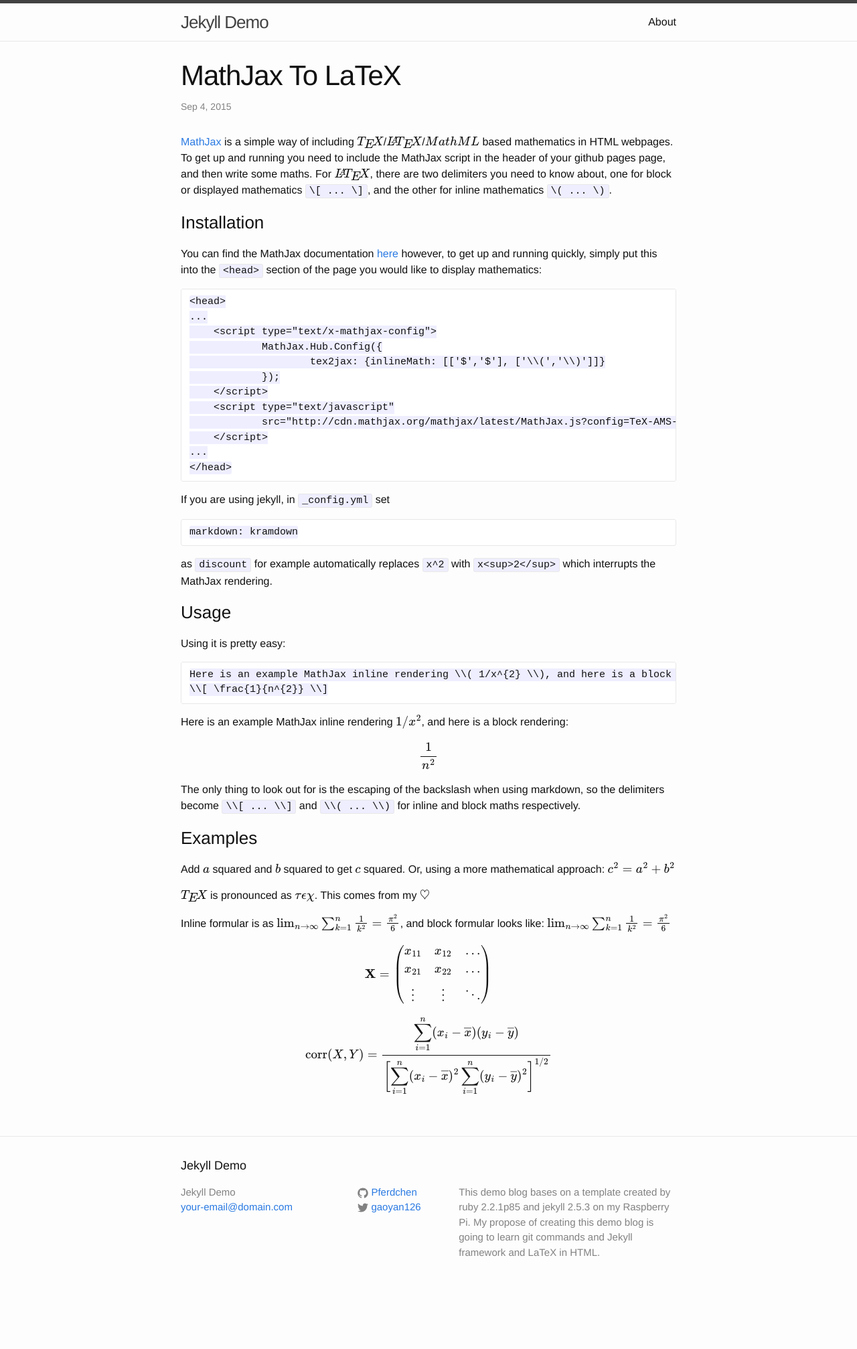
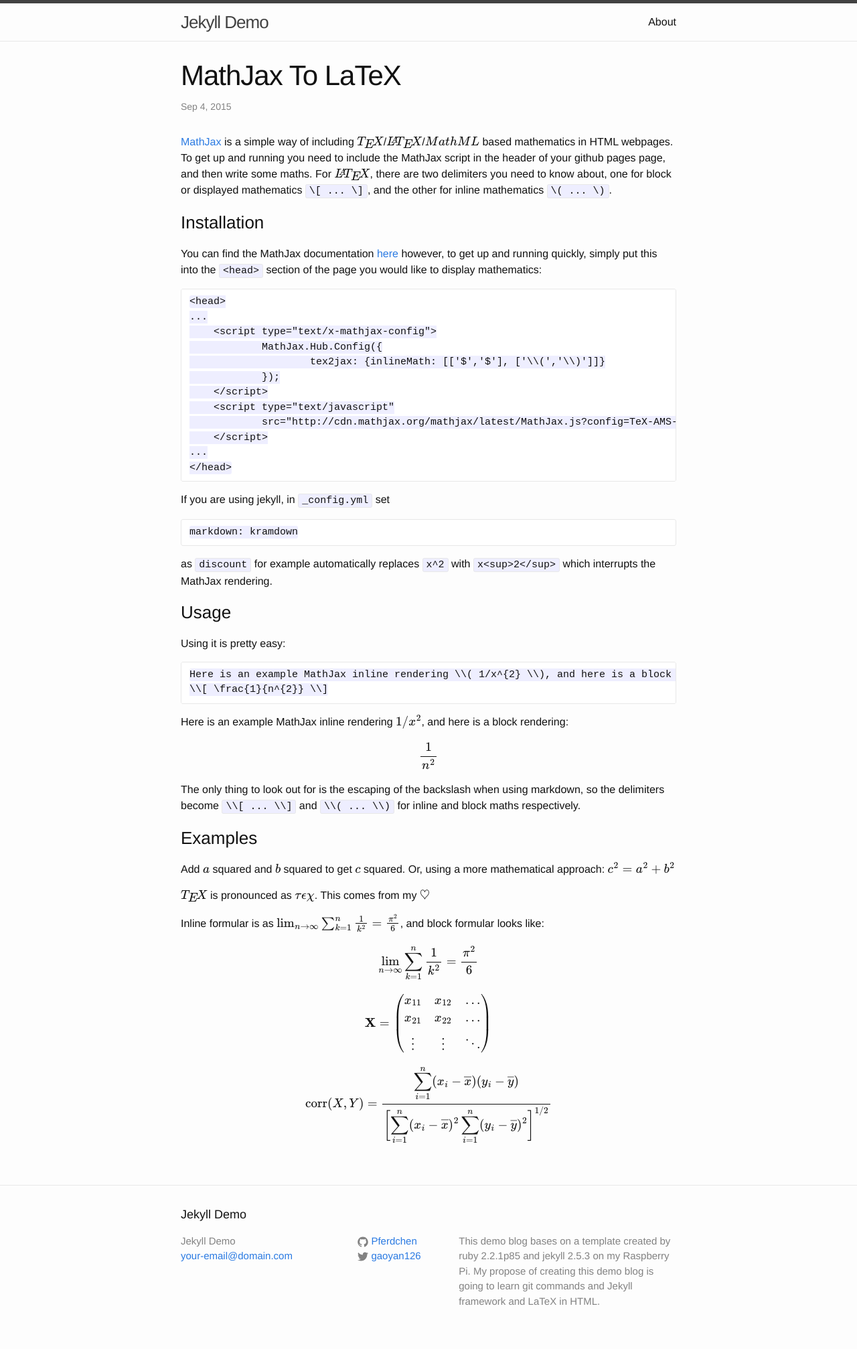
Before and after one commit to Pferdchen/jekyll_demo, a Jekyll site: the page built from _posts/2015-09-04-mathjax-latex.md, in a window 1280 px wide. Shown: the whole page at 67% size. Built offline with Jekyll 4.4.1, drawn with Linux system fonts in a browser that asks for light colours; formulas are drawn with MathJax 3; before the commit the page ends 1941 px from its top, so only the background shows below that.

Commit message:
recovery LaTeX examples

```diff
--- a/_posts/2015-09-04-mathjax-latex.md
+++ b/_posts/2015-09-04-mathjax-latex.md
@@ -46,10 +46,8 @@ Add $a$ squared and $b$ squared to get $c$ squared. Or, using a more mathematica
 
 $\TeX{}$ is pronounced as $\tau\epsilon\chi$. This comes from my $\heartsuit$
 
-Inline formular is as $\lim_{n \to \infty}\sum_{k=1}^n \frac{1}{k^2}= \frac{\pi^2}{6}$, and block formular looks like:
-$$
-\lim_{n \to \infty}\sum_{k=1}^n \frac{1}{k^2}= \frac{\pi^2}{6}
-$$
+Inline formular is as \\( \lim_{n \to \infty}\sum_{k=1}^n \frac{1}{k^2}= \frac{\pi^2}{6} \\), and block formular looks like:
+\\[ \lim_{n \to \infty}\sum_{k=1}^n \frac{1}{k^2}= \frac{\pi^2}{6} \\]
 
 $$
 \mathbf{X} =
```
